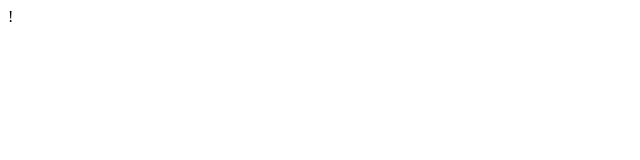
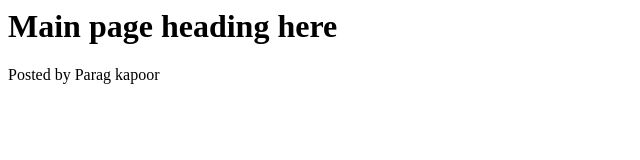
Before and after one commit to Rayden482/Portfolio, a plain HTML site: page code/index.html in a window 1280 px wide. Shown: the whole page, without its empty margins (0-640 px from the left). Drawn offline with Linux system fonts and the light colour scheme.

Commit message:
Update index.html

```diff
--- a/code/index.html
+++ b/code/index.html
@@ -1 +1,4 @@
-!
+<header>
+  <h1>Main page heading here</h1>
+  <p>Posted by Parag kapoor</p>
+</header>
```
